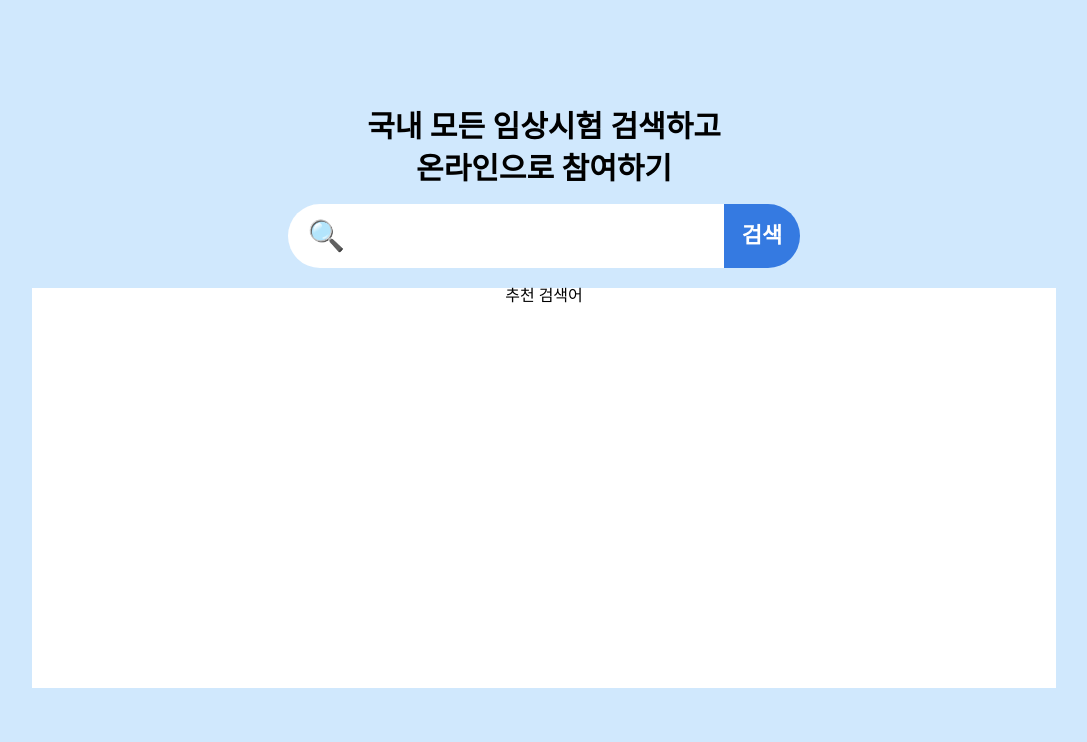
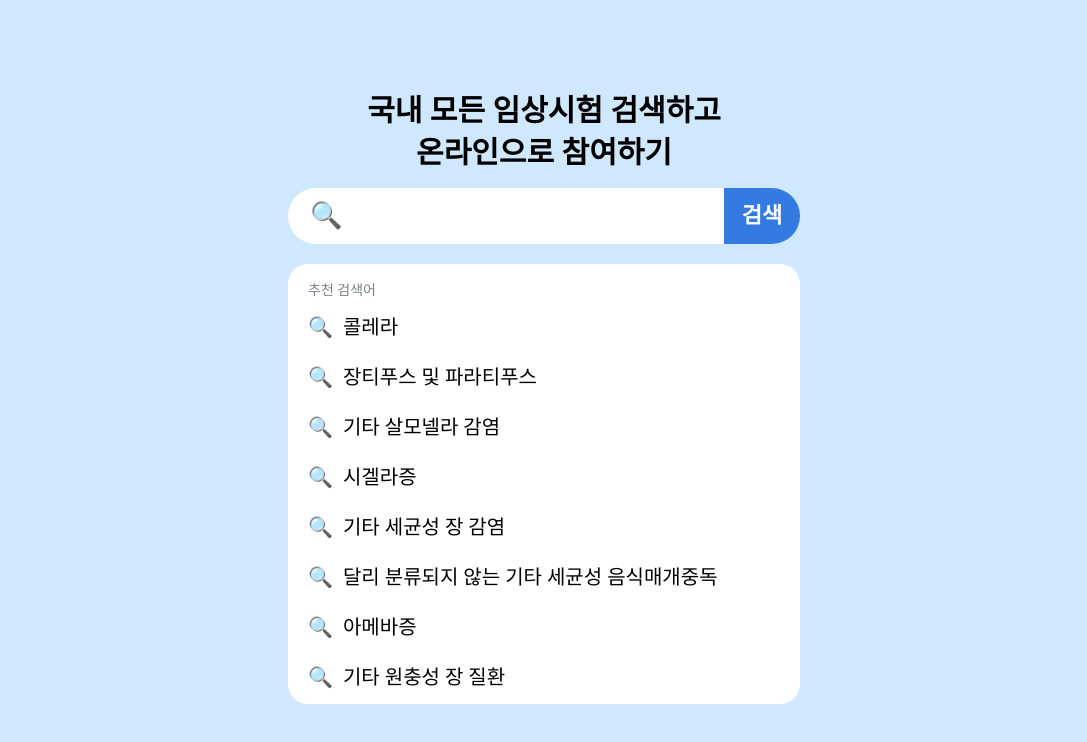
Before and after one commit to wanted-pre-onboarding-team-7/pre-onboarding-8th-3-7, a React (Create React App) app: page / in a window 1280 px wide. Shown: the top 742 px of the page, without its empty margins (96-1183 px from the left). Built offline with nearby package versions, Linux system fonts and the light colour scheme.

Commit message:
Style: SearchResult 컴포넌트 UI

```diff
--- a/src/components/searchBar/SearchBar.module.css
+++ b/src/components/searchBar/SearchBar.module.css
@@ -3,7 +3,7 @@
   justify-content: center;
   align-items: center;
   width: 40vw;
-  height: 8vh;
+  height: 7vh;
   border-radius: 50px;
 }
 
@@ -14,7 +14,7 @@
   width: 15%;
   height: 100%;
   border-radius: 45px 0 0 45px;
-  font-size: 30px;
+  font-size: 26px;
   background-color: white;
 }
 
@@ -23,7 +23,7 @@
   height: 97%;
   border: none;
   outline: none;
-  font-size: 30px;
+  font-size: 26px;
 }
 
 .searchButton {
@@ -38,3 +38,7 @@
   color: white;
   background-color: #357ae1;
 }
+
+.searchButton:hover {
+  cursor: pointer;
+}
--- a/src/components/searchResult/SearchResult.module.css
+++ b/src/components/searchResult/SearchResult.module.css
@@ -1,5 +1,38 @@
 .container {
   background: white;
-  width: 80%;
-  height: 400px;
+  width: 40vw;
+  height: 55vh;
+  border-radius: 20px;
 }
+
+.recommentTitle {
+  height: 3%;
+  display: flex;
+  justify-content: start;
+  padding: 20px;
+  color: #7a8187;
+  font-size: 14px;
+}
+
+.keywordList {
+  height: 97%;
+  display: flex;
+  flex-direction: column;
+  padding: 0 20px 0 20px;
+}
+
+.keywordWrapper {
+  display: flex;
+  margin-bottom: 30px;
+}
+
+.keywordWrapper:hover {
+  cursor: pointer;
+}
+
+.keyword,
+.searchIcon {
+  margin-right: 10px;
+  text-align: left;
+  font-size: 20px;
+}
--- a/src/components/searchResult/SearchResult.tsx
+++ b/src/components/searchResult/SearchResult.tsx
@@ -1,10 +1,51 @@
 import styles from './SearchResult.module.css';
 
+const Dummy = [
+  {
+    sickCd: 'A00',
+    sickNm: '콜레라',
+  },
+  {
+    sickCd: 'A01',
+    sickNm: '장티푸스 및 파라티푸스',
+  },
+  {
+    sickCd: 'A02',
+    sickNm: '기타 살모넬라 감염',
+  },
+  {
+    sickCd: 'A03',
+    sickNm: '시겔라증',
+  },
+  {
+    sickCd: 'A04',
+    sickNm: '기타 세균성 장 감염',
+  },
+  {
+    sickCd: 'A05',
+    sickNm: '달리 분류되지 않는 기타 세균성 음식매개중독',
+  },
+  {
+    sickCd: 'A06',
+    sickNm: '아메바증',
+  },
+  {
+    sickCd: 'A07',
+    sickNm: '기타 원충성 장 질환',
+  },
+];
 function SearchResult() {
-  //TODO: 검색 결과 기능 구현
   return (
     <div className={styles.container}>
-      <span>추천 검색어</span>
+      <div className={styles.recommentTitle}>추천 검색어</div>
+      <ul className={styles.keywordList}>
+        {Dummy.map((keyword) => (
+          <div className={styles.keywordWrapper}>
+            <div className={styles.searchIcon}>🔍</div>
+            <li className={styles.keyword}>{keyword.sickNm}</li>
+          </div>
+        ))}
+      </ul>
     </div>
   );
 }
```
